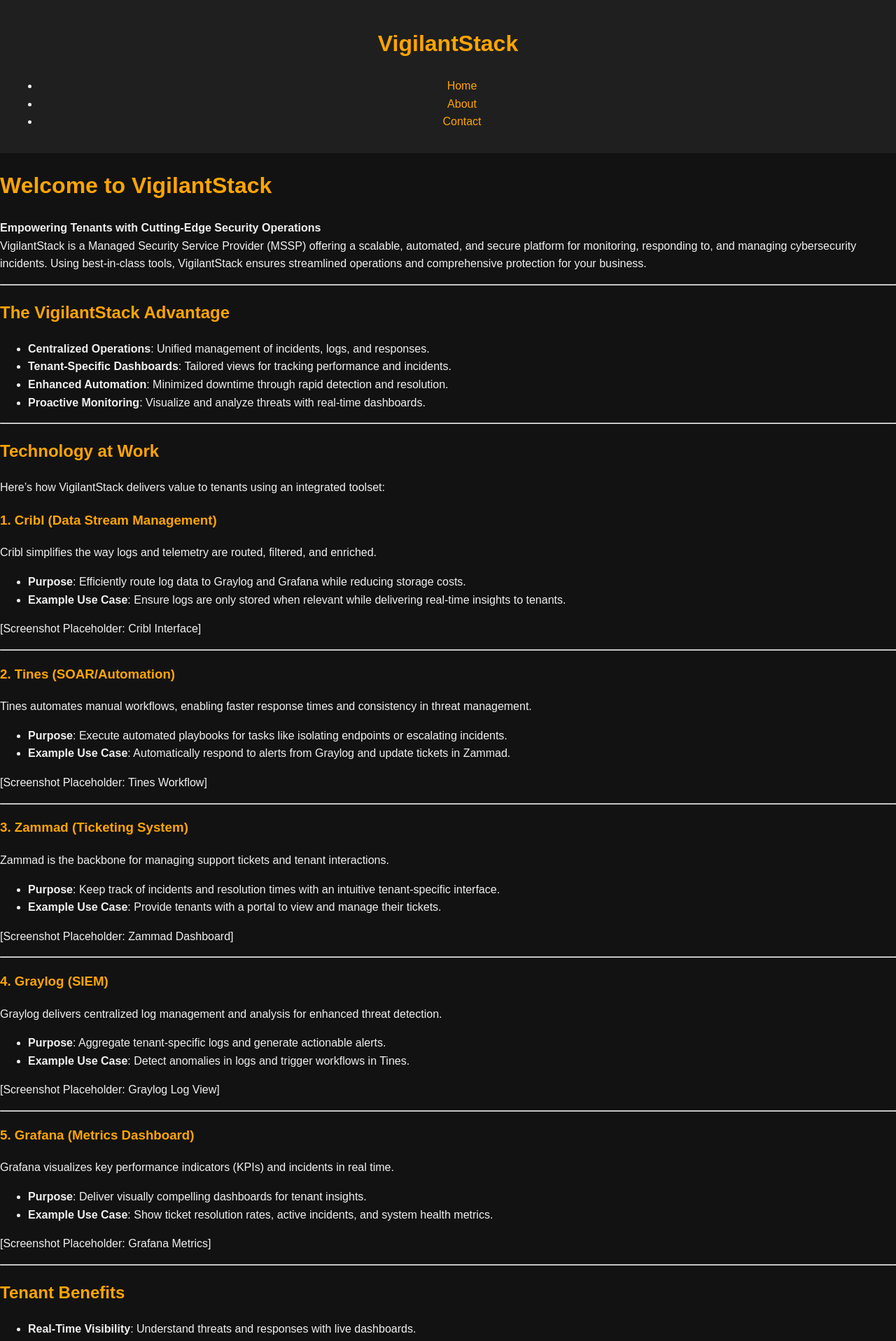
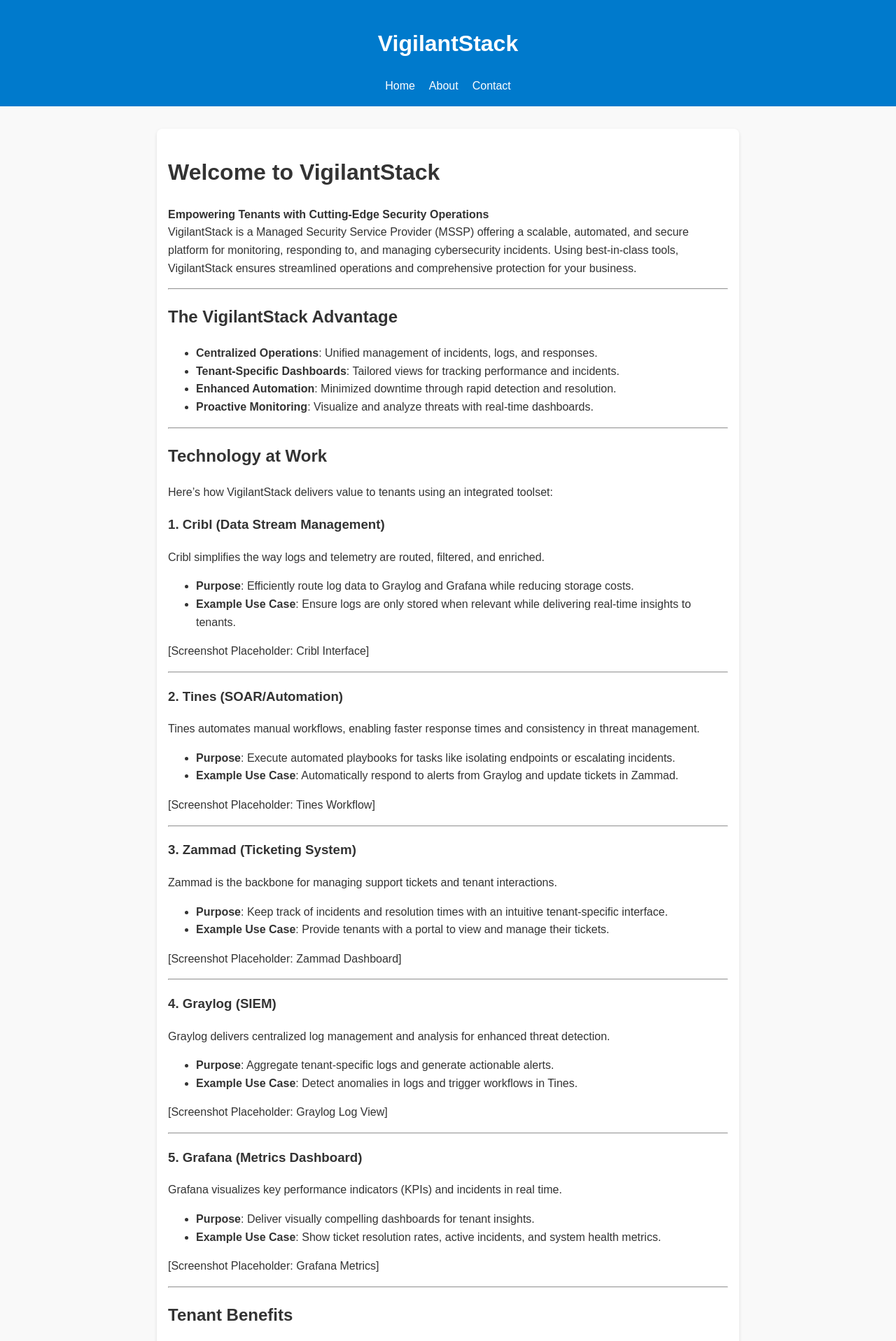
Before and after one commit to ctvlab-com/VigilantStack, a Jekyll site: the page built from index.md, in a window 1280 px wide. Shown: the top 1917 px of the page at 70% size. Built offline with Jekyll 4.4.1, drawn with Linux system fonts in a browser that asks for light colours.

Commit message:
Update main.css

```diff
--- a/assets/css/main.css
+++ b/assets/css/main.css
@@ -1,58 +1,64 @@
 body {
-    background-color: #121212;
-    color: #f0f0f0;
-    font-family: 'Arial', sans-serif;
-    line-height: 1.6;
+    font-family: Arial, sans-serif;
     margin: 0;
     padding: 0;
+    line-height: 1.6;
+    color: #333;
+    background-color: #f9f9f9;
 }
 
-a {
-    color: #ffa500;
+header {
+    background-color: #007acc;
+    color: white;
+    padding: 1rem 0;
+    text-align: center;
+}
+
+header h1 a {
+    color: white;
     text-decoration: none;
 }
 
-a:hover {
+nav ul {
+    list-style: none;
+    padding: 0;
+    margin: 0;
+    display: flex;
+    justify-content: center;
+}
+
+nav ul li {
+    margin: 0 10px;
+}
+
+nav ul li a {
+    color: white;
+    text-decoration: none;
+}
+
+nav ul li a:hover {
     text-decoration: underline;
 }
 
-header, footer {
-    background-color: #1f1f1f;
-    color: #f0f0f0;
+.content {
+    max-width: 800px;
+    margin: 2rem auto;
     padding: 1rem;
-    text-align: center;
+    background: white;
+    box-shadow: 0 2px 5px rgba(0, 0, 0, 0.1);
+    border-radius: 8px;
 }
 
-h1, h2, h3 {
-    color: #ffa500;
+footer {
+    background-color: #007acc;
+    color: white;
+    text-align: center;
+    padding: 1rem 0;
+    margin-top: 2rem;
 }
 
-section {
-    margin: 2rem auto;
-    padding: 1rem;
-    max-width: 800px;
-    background-color: #1c1c1c;
-    border-radius: 8px;
-    box-shadow: 0 4px 6px rgba(0, 0, 0, 0.3);
+.container {
+    width: 90%;
+    margin: auto;
+    overflow: hidden;
 }
-
-section img {
-    display: block;
-    margin: 1rem auto;
-    max-width: 100%;
-    border: 1px solid #333;
-}
-
-button {
-    background-color: #ffa500;
-    border: none;
-    padding: 10px 20px;
-    color: #121212;
-    font-size: 1rem;
-    border-radius: 5px;
-    cursor: pointer;
-}
-
-button:hover {
-    background-color: #ff8c00;
-}
```
